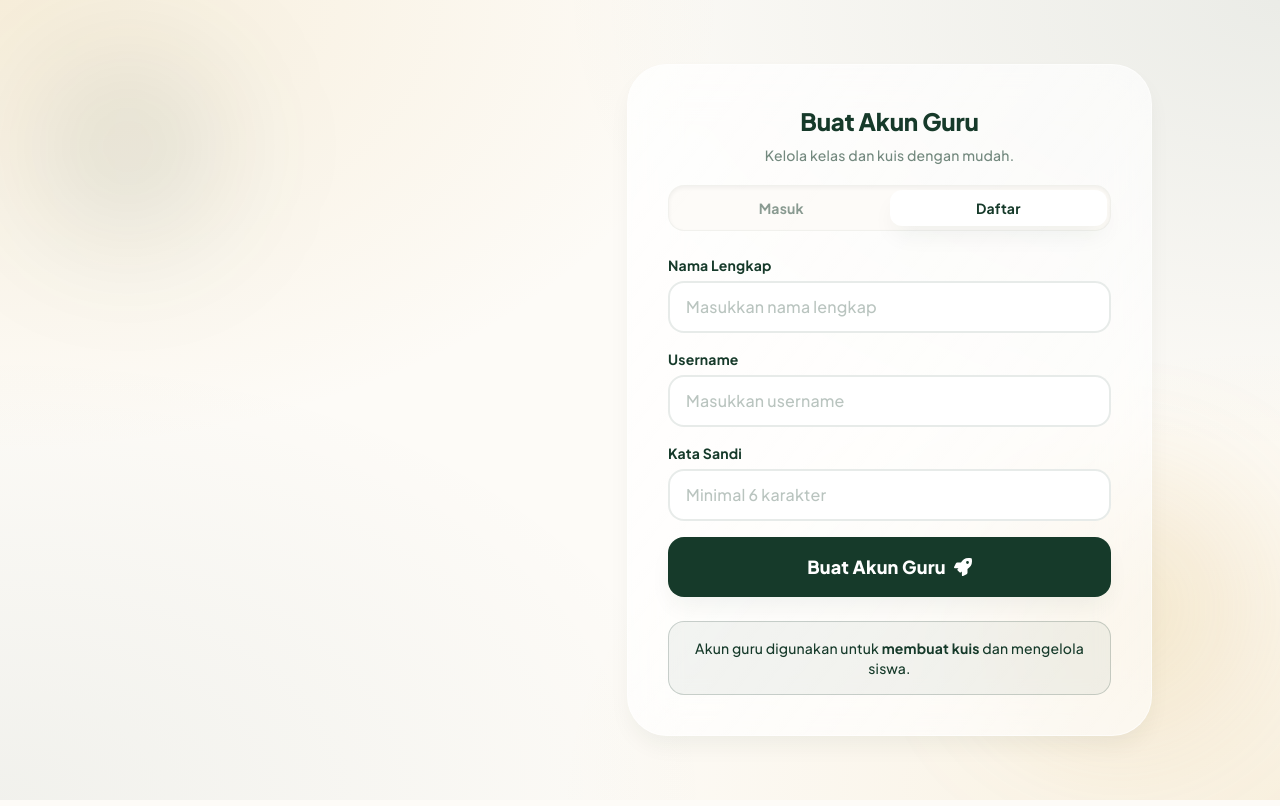
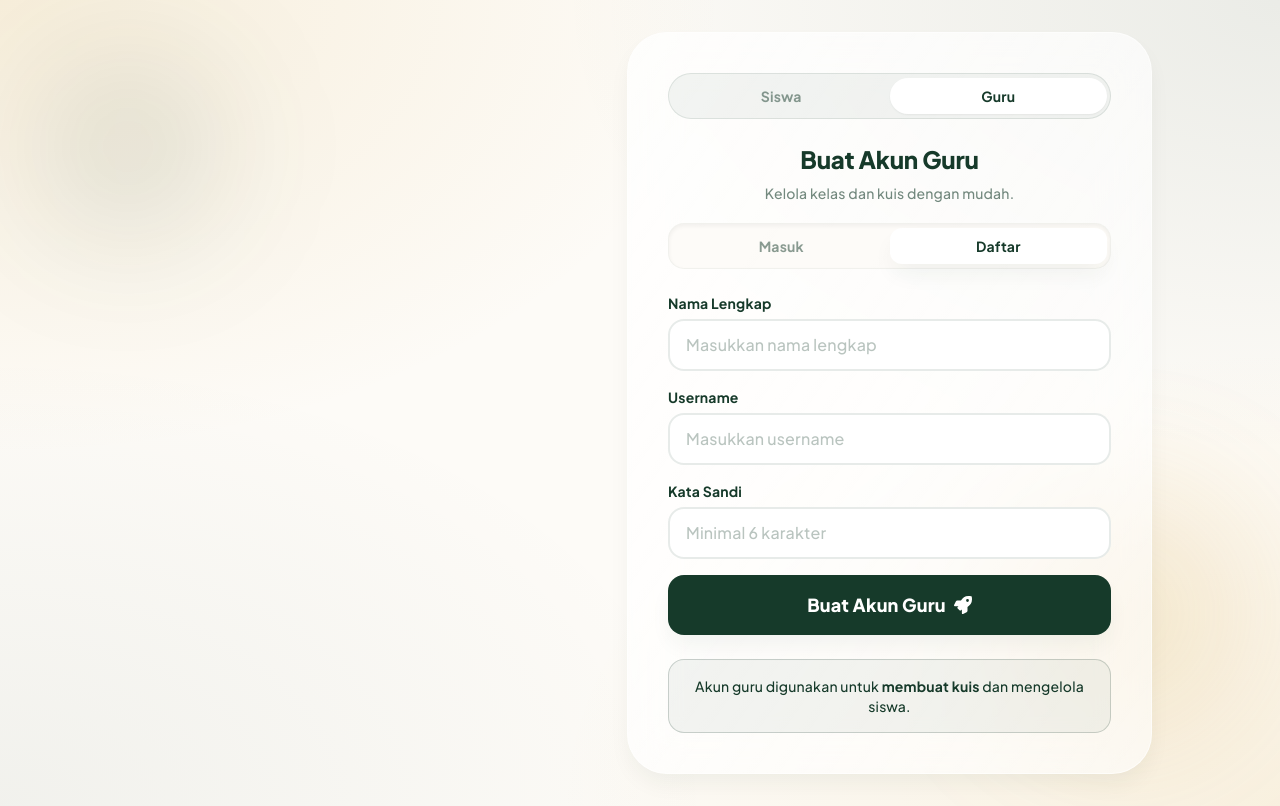
Before and after one commit to arieladriazulahwan/Capstone-Project, a React (Vite) app in the folder frontend/: page /register/guru in a window 1280 px wide. Built offline with nearby package versions, Linux system fonts and the light colour scheme; no server answers; the HTML template or start-up script is replaced by a standard one.

Commit message:
Add role toggle switcher (Siswa/Guru) to auth pages

```diff
--- a/frontend/src/pages/LoginGuru.jsx
+++ b/frontend/src/pages/LoginGuru.jsx
@@ -46,6 +46,19 @@ function LoginGuru() {
       title="Kelola kelas dengan mudah"
       subtitle="Masuk sebagai guru untuk membuat room, mengelola soal, dan melihat nilai siswa."
     >
+      <div className="mb-6 flex rounded-full bg-sora/5 p-1 border border-sora/10">
+        <button
+          type="button"
+          onClick={() => navigate("/login/siswa")}
+          className="flex-1 rounded-full py-2 text-sm font-bold text-sora/50 hover:text-sora transition-colors"
+        >
+          Siswa
+        </button>
+        <button className="flex-1 rounded-full bg-white py-2 text-sm font-bold text-sora shadow-sm">
+          Guru
+        </button>
+      </div>
+
       <div className="text-center">
         <h2 className="text-2xl font-black text-sora">Login Guru</h2>
         <p className="mt-2 text-sm text-sora/60 font-medium">Masuk dengan akun gurumu.</p>
--- a/frontend/src/pages/LoginSiswa.jsx
+++ b/frontend/src/pages/LoginSiswa.jsx
@@ -45,6 +45,19 @@ function LoginSiswa() {
       title="Selamat datang kembali"
       subtitle="Masuk sebagai siswa untuk melanjutkan level, menjaga streak, dan mengerjakan kuis."
     >
+      <div className="mb-6 flex rounded-full bg-sora/5 p-1 border border-sora/10">
+        <button className="flex-1 rounded-full bg-white py-2 text-sm font-bold text-sora shadow-sm">
+          Siswa
+        </button>
+        <button
+          type="button"
+          onClick={() => navigate("/login/guru")}
+          className="flex-1 rounded-full py-2 text-sm font-bold text-sora/50 hover:text-sora transition-colors"
+        >
+          Guru
+        </button>
+      </div>
+
       <div className="text-center">
         <h2 className="text-2xl font-black text-sora">Login Siswa</h2>
         <p className="mt-2 text-sm text-sora/60 font-medium">Masukkan info akunmu.</p>
--- a/frontend/src/pages/RegisterGuru.jsx
+++ b/frontend/src/pages/RegisterGuru.jsx
@@ -47,6 +47,19 @@ function RegisterGuru() {
       title="Buat ruang belajar"
       subtitle="Daftar sebagai guru untuk membuat room, mengatur soal, dan melihat nilai siswa."
     >
+      <div className="mb-6 flex rounded-full bg-sora/5 p-1 border border-sora/10">
+        <button
+          type="button"
+          onClick={() => navigate("/register/siswa")}
+          className="flex-1 rounded-full py-2 text-sm font-bold text-sora/50 hover:text-sora transition-colors"
+        >
+          Siswa
+        </button>
+        <button className="flex-1 rounded-full bg-white py-2 text-sm font-bold text-sora shadow-sm">
+          Guru
+        </button>
+      </div>
+
       <div className="text-center">
         <h2 className="text-2xl font-black text-sora">Buat Akun Guru</h2>
         <p className="mt-2 text-sm text-sora/60 font-medium">Kelola kelas dan kuis dengan mudah.</p>
--- a/frontend/src/pages/RegisterSiswa.jsx
+++ b/frontend/src/pages/RegisterSiswa.jsx
@@ -46,6 +46,19 @@ function RegisterSiswa() {
       title="Mulai perjalanan belajar"
       subtitle="Daftar sebagai siswa untuk mengakses materi, latihan, kuis, XP, dan streak harian."
     >
+      <div className="mb-6 flex rounded-full bg-sora/5 p-1 border border-sora/10">
+        <button className="flex-1 rounded-full bg-white py-2 text-sm font-bold text-sora shadow-sm">
+          Siswa
+        </button>
+        <button
+          type="button"
+          onClick={() => navigate("/register/guru")}
+          className="flex-1 rounded-full py-2 text-sm font-bold text-sora/50 hover:text-sora transition-colors"
+        >
+          Guru
+        </button>
+      </div>
+
       <div className="text-center">
         <h2 className="text-2xl font-black text-sora">Buat Akun Siswa</h2>
         <p className="mt-2 text-sm text-sora/60 font-medium">Daftar gratis, belajar kapan saja.</p>
```
